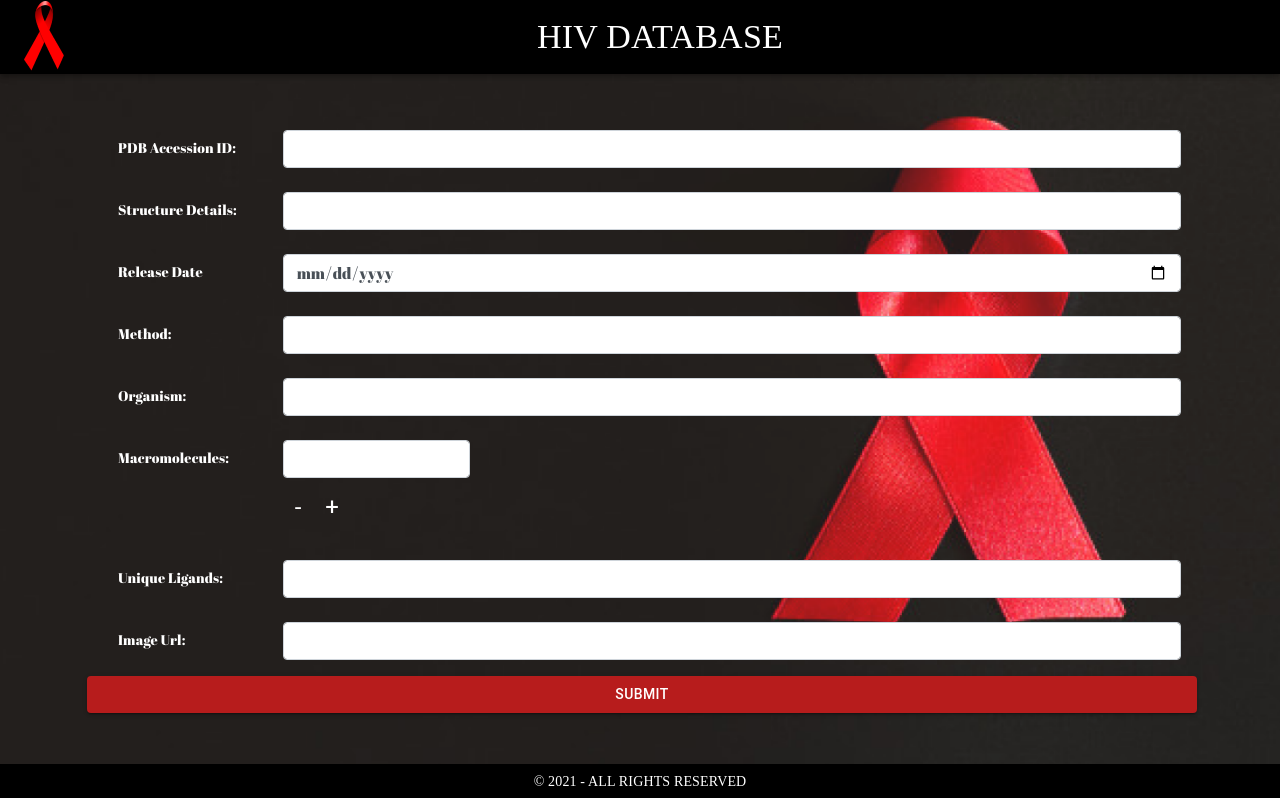
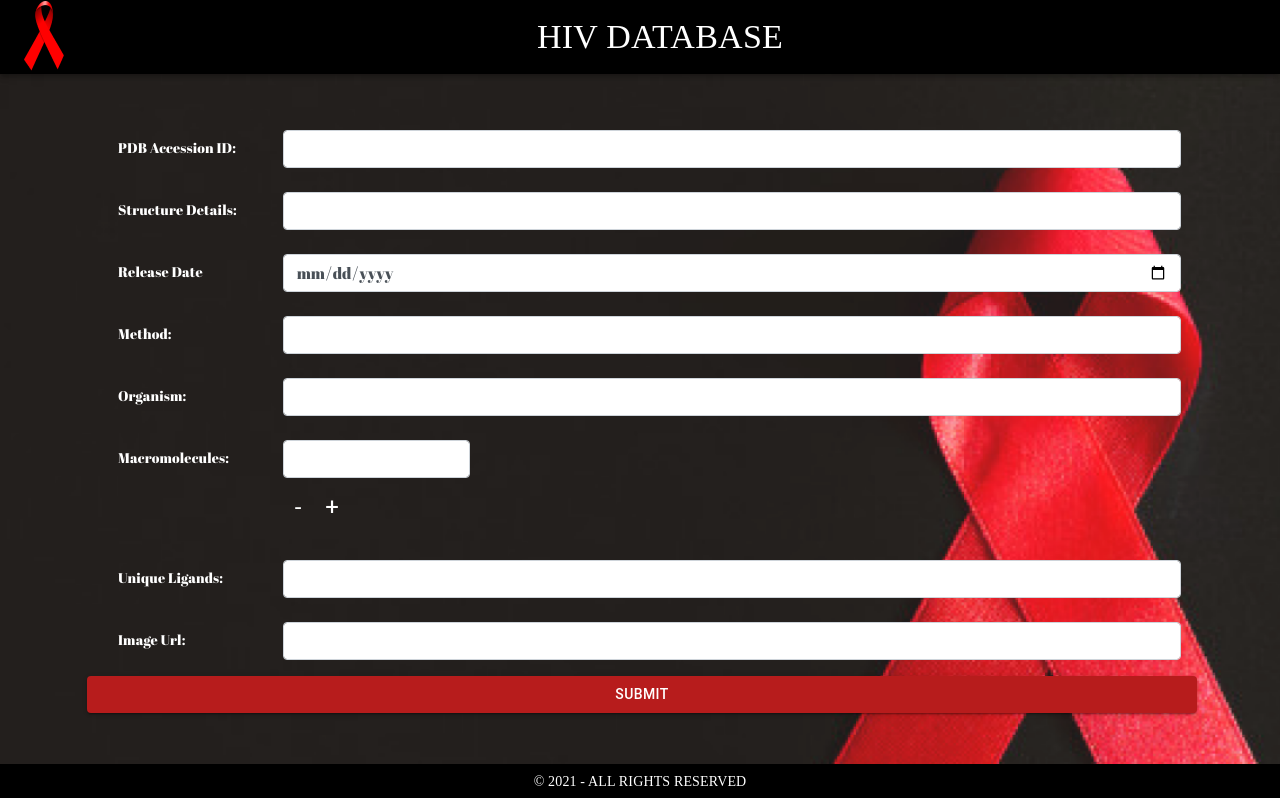
Before and after one commit to atrijo2001/Hiv-aids-database, a React (Create React App) app in the folder client/: page /scientist/addprotein in a window 1280 px wide. Shown: the top 798 px of the page. Built offline with nearby package versions, Linux system fonts and the light colour scheme; a web font is replaced by a local one.

Commit message:
fixed background and minor changes

```diff
--- a/client/src/Components/Protein/AddProtein/AddProtein.css
+++ b/client/src/Components/Protein/AddProtein/AddProtein.css
@@ -1,6 +1,6 @@
 .background {
 	background: url('../../../Images/Protein_BGimage.png');
-	height: 100vh;
+	height: 130vh;
 	background-position: center;
 	background-repeat: no-repeat;
 	background-size: cover;
--- a/client/src/Components/Protein/AddProtein/AddProteins.js
+++ b/client/src/Components/Protein/AddProtein/AddProteins.js
@@ -28,7 +28,10 @@ const AddProteins = () => {
 	//Call the add Protein function on submit
 	const onSubmit = (values) => {
 		AddProtein(values);
-		history.push('/');
+		alert("Successfully added a protein")
+		setTimeout(() => {
+		history.push('/scientist');
+		}, 2000);
 	};
 
 	//Validate the values
@@ -41,7 +44,7 @@ const AddProteins = () => {
 		organism: Yup.string().required('Required'),
 	});
 	return (
-		<div className='background'>
+		<div className='background mb-4 pb-4'>
 			<Header />
 			<Container>
 				<Formik
@@ -206,6 +209,8 @@ const AddProteins = () => {
 						>
 							Submit
 						</Button>
+						<br />
+						<br />
 					</Form>
 				</Formik>
 			</Container>
```
